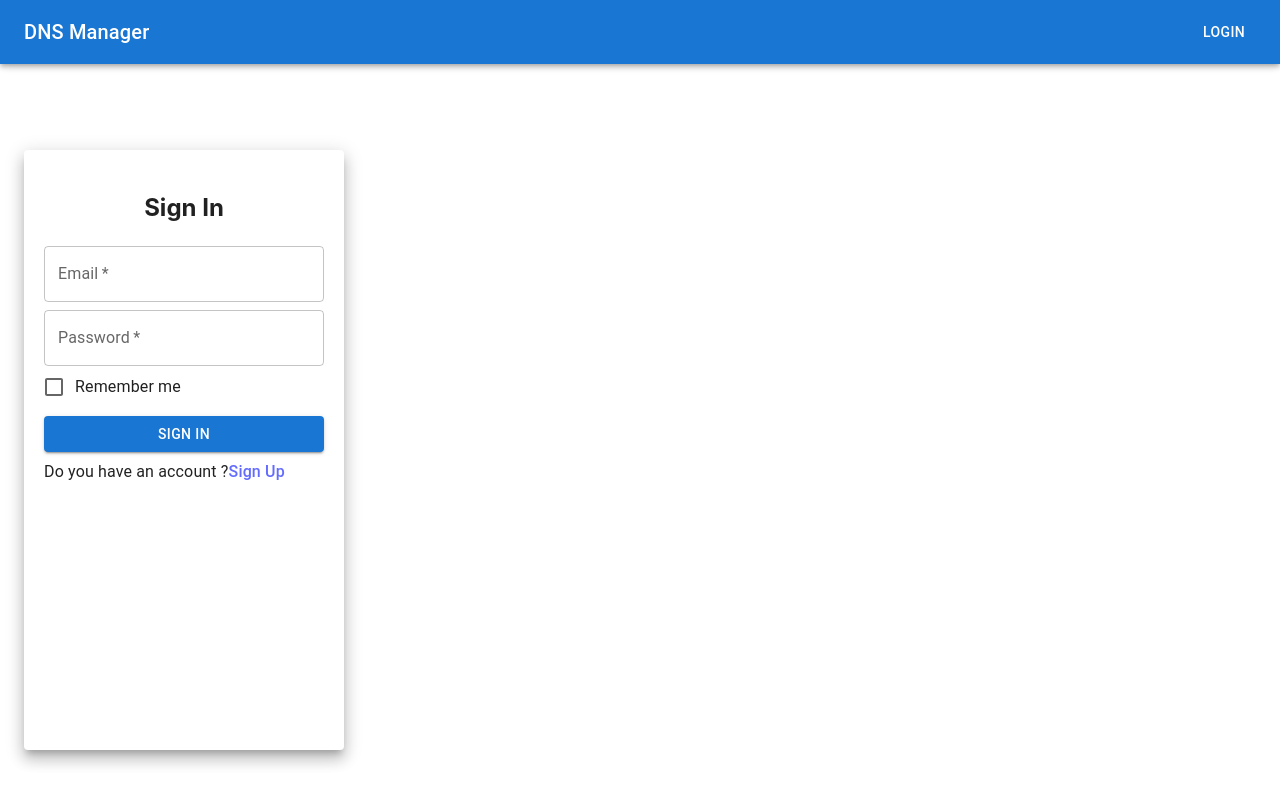
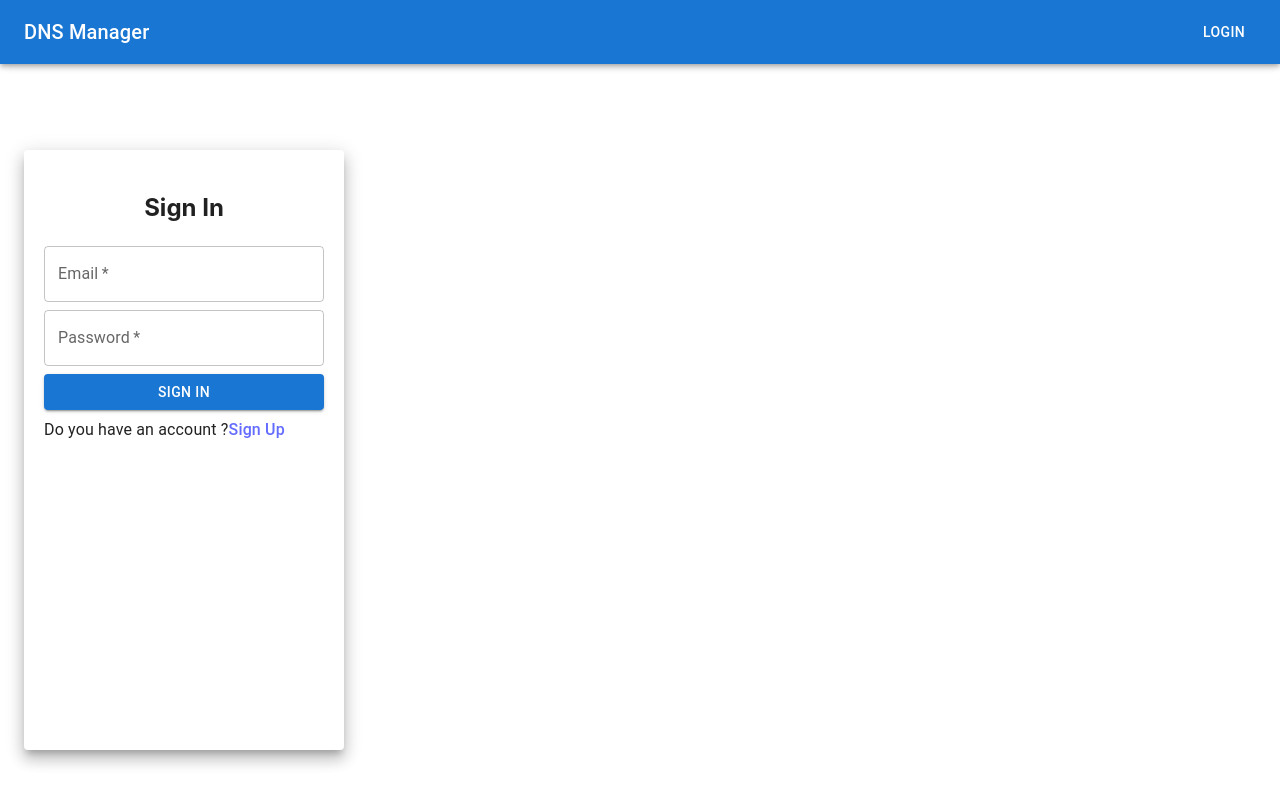
Before and after one commit to PeeyushDeshpande2002/DNS-Manager, a React app in the folder frontend/: page /login in a window 1280 px wide. Built offline with nearby package versions, Linux system fonts and the light colour scheme; no server answers; the HTML template or start-up script is replaced by a standard one.

Commit message:
toasts added

```diff
--- a/frontend/src/page/Login.jsx
+++ b/frontend/src/page/Login.jsx
@@ -49,6 +49,8 @@ const Login = () => {
         setPassword('');
         navigate("/dashboard");
 
+      } else{
+        toast.error(res_data.errorDetails ? res_data.errorDetails : res_data.message);
       }
     } catch (error) {
       toast.error(error.messsage)
@@ -82,10 +84,6 @@ const Login = () => {
           onChange={(e)=>setPassword(e.target.value)}
           value={password}
         />
-        <FormControlLabel
-          control={<Checkbox name="checkedB" color="primary" />}
-          label="Remember me"
-        />
         <Button
           type="submit"
           color="primary"
--- a/frontend/src/page/Signup.jsx
+++ b/frontend/src/page/Signup.jsx
@@ -42,6 +42,9 @@ const Signup = () => {
         setPassword('');
         setPhone('');
         navigate("/login");
+      }
+      else{
+        toast.error(res_data.errorDetails ? res_data.errorDetails : res_data.message);
       }
     } catch (error) {
       //console.log(error);
```
